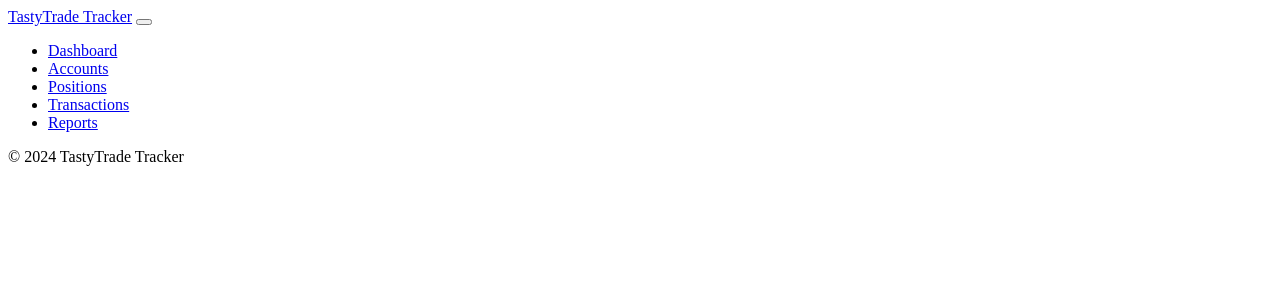
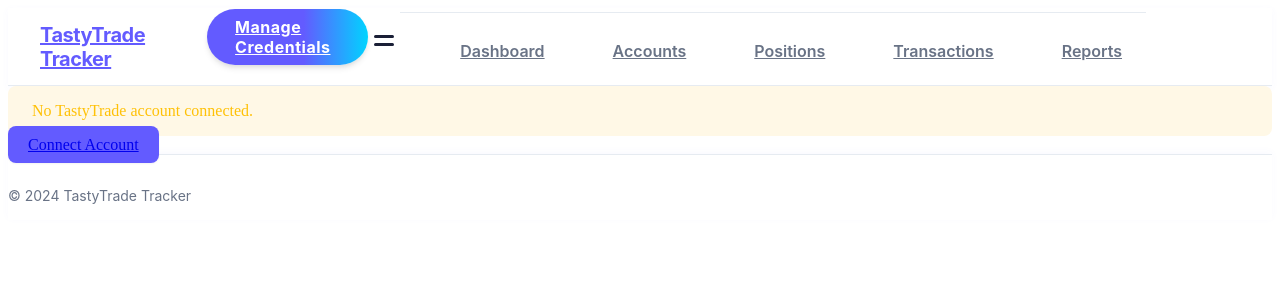
Before and after one commit to bostrovsky/tastyreport03, a Django app: page / in a window 1280 px wide. Shown: the top 300 px of the page. Run offline with Django 5.2, Linux system fonts and the light colour scheme; some libraries are stand-ins or nearby versions.

Commit message:
Refactor navbar: brand and Sync Now/Manage Credentials button alignment, fix Accounts dropdown structure, improve Stripe-style layout and dropdown CSS. Document current status and issues.

```diff
--- /dev/null
+++ b/static/css/stripe-inspired-overrides.css
@@ -0,0 +1,568 @@
+/* Stripe-Inspired Bootstrap Overrides for TastyTrade Tracker */
+:root {
+  --tt-primary: #635BFF;
+  --tt-primary-dark: #4B44C2;
+  --tt-primary-light: #857DFF;
+  --tt-secondary: #0A2540;
+  --tt-secondary-light: #1D3E5F;
+  --tt-accent: #00D4FF;
+  --tt-surface: #FFFFFF;
+  --tt-container: #F6F9FC;
+  --tt-container-dark: #E6EBF1;
+  --tt-text-primary: #1A1F36;
+  --tt-text-secondary: #697386;
+  --tt-text-disabled: #A5AFBD;
+  --tt-border-neutral: #E6EBF1;
+  --tt-border-focus: #635BFF;
+  --tt-success: #32D583;
+  --tt-info: #3E7BFA;
+  --tt-warning: #FFC107;
+  --tt-error: #FF4757;
+  --tt-success-light: #E3F9EF;
+  --tt-info-light: #EBF2FF;
+  --tt-warning-light: #FFF8E6;
+  --tt-error-light: #FFEBEE;
+  --tt-font-family: -apple-system, BlinkMacSystemFont, "Segoe UI", Roboto, Oxygen, Ubuntu, Cantarell, "Open Sans", "Helvetica Neue", sans-serif;
+  --tt-font-size-xs: 0.75rem;
+  --tt-font-size-sm: 0.875rem;
+  --tt-font-size-md: 1rem;
+  --tt-font-size-lg: 1.125rem;
+  --tt-font-size-xl: 1.25rem;
+  --tt-font-size-2xl: 1.5rem;
+  --tt-font-size-3xl: 1.875rem;
+  --tt-font-size-4xl: 2.25rem;
+  --tt-font-weight-normal: 400;
+  --tt-font-weight-medium: 500;
+  --tt-font-weight-semibold: 600;
+  --tt-font-weight-bold: 700;
+  --tt-line-height-tight: 1.2;
+  --tt-line-height-normal: 1.5;
+  --tt-line-height-loose: 1.8;
+  --tt-space-1: 0.25rem;
+  --tt-space-2: 0.5rem;
+  --tt-space-3: 0.75rem;
+  --tt-space-4: 1rem;
+  --tt-space-5: 1.5rem;
+  --tt-space-6: 2rem;
+  --tt-space-7: 2.5rem;
+  --tt-space-8: 3rem;
+  --tt-space-9: 4rem;
+  --tt-space-10: 5rem;
+  --tt-radius-sm: 4px;
+  --tt-radius-md: 8px;
+  --tt-radius-lg: 12px;
+  --tt-radius-full: 9999px;
+  --tt-shadow-sm: 0 1px 2px 0 rgba(0, 0, 0, 0.05);
+  --tt-shadow-md: 0 4px 6px -1px rgba(0, 0, 0, 0.1), 0 2px 4px -1px rgba(0, 0, 0, 0.06);
+  --tt-shadow-lg: 0 10px 15px -3px rgba(0, 0, 0, 0.1), 0 4px 6px -2px rgba(0, 0, 0, 0.05);
+  --tt-shadow-xl: 0 20px 25px -5px rgba(0, 0, 0, 0.1), 0 10px 10px -5px rgba(0, 0, 0, 0.04);
+}
+
+/* Buttons */
+.btn-primary {
+  background-color: var(--tt-primary);
+  border-color: var(--tt-primary);
+  border-radius: var(--tt-radius-md);
+  font-weight: var(--tt-font-weight-medium);
+  padding: 0.625rem 1.25rem;
+  transition: all 0.15s ease;
+  box-shadow: var(--tt-shadow-sm);
+}
+.btn-primary:hover, .btn-primary:focus {
+  background-color: var(--tt-primary-dark);
+  border-color: var(--tt-primary-dark);
+  transform: translateY(-1px);
+  box-shadow: var(--tt-shadow-md);
+}
+.btn-secondary {
+  background-color: white;
+  border-color: var(--tt-border-neutral);
+  color: var(--tt-text-primary);
+  border-radius: var(--tt-radius-md);
+  font-weight: var(--tt-font-weight-medium);
+  padding: 0.625rem 1.25rem;
+  transition: all 0.15s ease;
+}
+.btn-secondary:hover, .btn-secondary:focus {
+  background-color: var(--tt-container);
+  border-color: var(--tt-border-neutral);
+  color: var(--tt-text-primary);
+}
+.btn-outline-primary {
+  color: var(--tt-primary);
+  border-color: var(--tt-primary);
+  border-radius: var(--tt-radius-md);
+  font-weight: var(--tt-font-weight-medium);
+  padding: 0.625rem 1.25rem;
+}
+.btn-outline-primary:hover, .btn-outline-primary:focus {
+  background-color: var(--tt-primary);
+  color: white;
+}
+
+/* Cards */
+.card {
+  border: 1px solid var(--tt-border-neutral);
+  border-radius: var(--tt-radius-lg);
+  box-shadow: var(--tt-shadow-sm);
+  transition: box-shadow 0.15s ease;
+}
+.card:hover {
+  box-shadow: var(--tt-shadow-md);
+}
+.card-header {
+  background-color: white;
+  border-bottom: 1px solid var(--tt-border-neutral);
+  padding: var(--tt-space-4) var(--tt-space-5);
+}
+.card-body {
+  padding: var(--tt-space-5);
+}
+.card-footer {
+  background-color: var(--tt-container);
+  border-top: 1px solid var(--tt-border-neutral);
+  padding: var(--tt-space-4) var(--tt-space-5);
+}
+
+/* Forms */
+.form-control {
+  border: 1px solid var(--tt-border-neutral);
+  border-radius: var(--tt-radius-md);
+  padding: 0.625rem 0.75rem;
+  font-size: var(--tt-font-size-md);
+  transition: border-color 0.15s ease-in-out, box-shadow 0.15s ease-in-out;
+}
+.form-control:focus {
+  border-color: var(--tt-border-focus);
+  box-shadow: 0 0 0 4px rgba(99, 91, 255, 0.15);
+}
+.form-label {
+  font-size: var(--tt-font-size-sm);
+  font-weight: var(--tt-font-weight-medium);
+  color: var(--tt-text-secondary);
+  margin-bottom: var(--tt-space-2);
+}
+.form-text {
+  font-size: var(--tt-font-size-sm);
+  color: var(--tt-text-secondary);
+  margin-top: var(--tt-space-2);
+}
+
+/* Alerts */
+.alert {
+  border: none;
+  border-radius: var(--tt-radius-md);
+  padding: var(--tt-space-4) var(--tt-space-5);
+}
+.alert-success {
+  background-color: var(--tt-success-light);
+  color: var(--tt-success);
+}
+.alert-info {
+  background-color: var(--tt-info-light);
+  color: var(--tt-info);
+}
+.alert-warning {
+  background-color: var(--tt-warning-light);
+  color: var(--tt-warning);
+}
+.alert-danger {
+  background-color: var(--tt-error-light);
+  color: var(--tt-error);
+}
+
+/* Badges */
+.badge {
+  font-weight: var(--tt-font-weight-medium);
+  padding: 0.35em 0.65em;
+  border-radius: var(--tt-radius-full);
+}
+.badge-primary {
+  background-color: var(--tt-primary);
+}
+.badge-success {
+  background-color: var(--tt-success);
+}
+.badge-info {
+  background-color: var(--tt-info);
+}
+.badge-warning {
+  background-color: var(--tt-warning);
+  color: var(--tt-text-primary);
+}
+.badge-danger {
+  background-color: var(--tt-error);
+}
+
+/* Tables */
+.table {
+  --bs-table-bg: transparent;
+  --bs-table-striped-bg: var(--tt-container);
+  --bs-table-striped-color: var(--tt-text-primary);
+  --bs-table-active-bg: var(--tt-container-dark);
+  --bs-table-active-color: var(--tt-text-primary);
+  --bs-table-hover-bg: var(--tt-container);
+  --bs-table-hover-color: var(--tt-text-primary);
+  border-color: var(--tt-border-neutral);
+}
+
+/* --- Stripe-Inspired Navbar (Stripe.com accurate) --- */
+.stripe-navbar, .navbar {
+  background: var(--tt-surface) !important;
+  box-shadow: 0 2px 8px 0 rgba(99,91,255,0.04);
+  border-bottom: 1.5px solid var(--tt-border-neutral);
+  font-family: var(--tt-font-family);
+  min-height: 64px;
+  padding-left: var(--tt-space-6);
+  padding-right: var(--tt-space-6);
+  z-index: 1000;
+}
+
+.navbar-brand {
+  font-size: var(--tt-font-size-xl);
+  font-weight: var(--tt-font-weight-bold);
+  color: var(--tt-primary) !important;
+  letter-spacing: -0.5px;
+  padding-left: 0;
+  margin-right: var(--tt-space-6);
+  transition: color 0.18s;
+}
+.navbar-brand:hover {
+  color: var(--tt-primary-dark) !important;
+}
+
+.navbar-nav {
+  gap: var(--tt-space-2);
+}
+
+.stripe-nav-link, .navbar-nav .nav-link {
+  color: var(--tt-text-secondary) !important;
+  font-weight: var(--tt-font-weight-semibold);
+  font-size: var(--tt-font-size-md);
+  padding: 0.5rem 1.25rem;
+  border-radius: var(--tt-radius-full);
+  background: none !important;
+  border: none !important;
+  transition: color 0.18s, background 0.18s;
+  margin-right: 0.25rem;
+}
+.stripe-nav-link.active, .navbar-nav .nav-link.active,
+.stripe-nav-link:focus, .navbar-nav .nav-link:focus,
+.stripe-nav-link:hover, .navbar-nav .nav-link:hover {
+  color: var(--tt-primary) !important;
+  background: var(--tt-container-dark);
+  text-decoration: none;
+}
+
+/* --- Stripe-Inspired Primary Action Button --- */
+.btn-stripe, .btn-primary.stripe-action {
+  background: linear-gradient(90deg, var(--tt-primary) 60%, var(--tt-accent) 100%);
+  color: #fff !important;
+  font-weight: var(--tt-font-weight-bold);
+  font-size: var(--tt-font-size-md);
+  border-radius: var(--tt-radius-full);
+  box-shadow: var(--tt-shadow-md);
+  padding: 0.5rem 1.75rem;
+  border: none;
+  letter-spacing: 0.5px;
+  transition: background 0.18s, box-shadow 0.18s, transform 0.12s;
+  margin-left: var(--tt-space-3);
+}
+.btn-stripe:hover, .btn-primary.stripe-action:hover {
+  background: linear-gradient(90deg, var(--tt-primary-dark) 60%, var(--tt-accent) 100%);
+  box-shadow: var(--tt-shadow-lg);
+  transform: translateY(-2px) scale(1.03);
+}
+
+/* --- Footer --- */
+.footer {
+  background: var(--tt-surface);
+  border-top: 1.5px solid var(--tt-border-neutral);
+  box-shadow: 0 -2px 8px 0 rgba(99,91,255,0.03);
+  font-family: var(--tt-font-family);
+  font-size: var(--tt-font-size-sm);
+  color: var(--tt-text-secondary);
+  padding: var(--tt-space-6) 0 var(--tt-space-4) 0;
+}
+.footer .text-muted {
+  color: var(--tt-text-secondary) !important;
+}
+
+/* --- Stripe-Inspired Sync Button --- */
+.btn-sync, .btn-primary.sync-now {
+  background: linear-gradient(90deg, var(--tt-primary) 60%, var(--tt-accent) 100%);
+  color: #fff !important;
+  font-weight: var(--tt-font-weight-bold);
+  font-size: var(--tt-font-size-lg);
+  border-radius: var(--tt-radius-full);
+  box-shadow: var(--tt-shadow-md);
+  padding: 0.75rem 2.25rem;
+  border: none;
+  letter-spacing: 0.5px;
+  transition: background 0.18s, box-shadow 0.18s, transform 0.12s;
+}
+.btn-sync:hover, .btn-primary.sync-now:hover {
+  background: linear-gradient(90deg, var(--tt-primary-dark) 60%, var(--tt-accent) 100%);
+  box-shadow: var(--tt-shadow-lg);
+  transform: translateY(-2px) scale(1.03);
+}
+
+/* --- Stripe-Inspired Dropdown Menu --- */
+.stripe-dropdown, .dropdown-menu {
+  background: #fff;
+  border: 1.5px solid var(--tt-border-neutral);
+  border-radius: var(--tt-radius-lg);
+  box-shadow: 0 8px 32px 0 rgba(99,91,255,0.08);
+  min-width: 200px;
+  padding: var(--tt-space-2) 0;
+  margin-top: var(--tt-space-2);
+  font-family: var(--tt-font-family);
+}
+.stripe-dropdown .dropdown-item, .dropdown-menu .dropdown-item {
+  color: var(--tt-text-secondary);
+  font-size: var(--tt-font-size-md);
+  font-weight: var(--tt-font-weight-medium);
+  padding: 0.75rem 1.5rem;
+  border-radius: var(--tt-radius-md);
+  transition: background 0.15s, color 0.15s;
+}
+.stripe-dropdown .dropdown-item:hover, .dropdown-menu .dropdown-item:hover {
+  background: var(--tt-container-dark);
+  color: var(--tt-primary);
+}
+
+/* --- Hamburger & Mobile Nav --- */
+.navbar-toggler {
+  border: none;
+  background: none;
+  outline: none;
+  box-shadow: none;
+}
+.navbar-toggler-icon {
+  background-image: none;
+  width: 1.5em;
+  height: 1.5em;
+  position: relative;
+  display: inline-block;
+}
+.navbar-toggler-icon:before, .navbar-toggler-icon:after, .navbar-toggler-icon div {
+  content: '';
+  display: block;
+  background: var(--tt-text-primary);
+  height: 3px;
+  border-radius: 2px;
+  margin: 5px 0;
+  transition: all 0.2s;
+}
+.navbar-toggler-icon:before { margin-top: 0; }
+.navbar-toggler-icon:after { margin-bottom: 0; }
+
+@media (max-width: 991.98px) {
+  .navbar-collapse {
+    background: #fff;
+    box-shadow: 0 8px 32px 0 rgba(99,91,255,0.08);
+    border-radius: var(--tt-radius-lg);
+    margin-top: var(--tt-space-2);
+    padding: var(--tt-space-4);
+    position: absolute;
+    left: 0;
+    right: 0;
+    z-index: 999;
+  }
+  .navbar-nav {
+    flex-direction: column;
+    gap: var(--tt-space-2);
+  }
+  .navbar-nav .nav-link {
+    padding: 0.75rem 1.5rem;
+    font-size: var(--tt-font-size-lg);
+  }
+  .d-flex.align-items-center.gap-2 {
+    margin-top: var(--tt-space-3);
+    justify-content: flex-start;
+  }
+}
+
+/* --- Force horizontal navbar on desktop (fix for vertical nav issue) --- */
+@media (min-width: 992px) {
+  .navbar-nav.flex-row {
+    display: flex !important;
+    flex-direction: row !important;
+    align-items: center;
+    gap: var(--tt-space-2);
+  }
+  .navbar-nav.flex-row .nav-item {
+    margin-right: 1rem;
+  }
+  .navbar-nav.flex-row .nav-item:last-child {
+    margin-right: 0;
+  }
+}
+
+/* Remove bullets from dropdown menus */
+.dropdown-menu {
+  list-style: none !important;
+  padding-left: 0 !important;
+}
+
+/* Stripe-style horizontal navbar row */
+.navbar .container-fluid {
+  display: flex;
+  align-items: center;
+}
+.navbar-brand {
+  margin-right: 2rem;
+  display: flex;
+  align-items: center;
+}
+.navbar-nav.flex-row {
+  flex-direction: row !important;
+  gap: 0.5rem;
+}
+.navbar-nav .nav-item {
+  display: flex;
+  align-items: center;
+}
+.d-flex.align-items-center.ms-auto {
+  margin-left: auto !important;
+}
+
+/* Navbar dropdown alignment fix */
+.navbar-nav > .nav-item {
+  margin-bottom: 0 !important;
+  margin-top: 0 !important;
+  display: flex;
+  align-items: center;
+}
+.navbar-nav > .nav-item.dropdown {
+  display: flex;
+  align-items: center;
+}
+.navbar-nav .dropdown-toggle {
+  margin-bottom: 0 !important;
+  margin-top: 0 !important;
+  display: flex;
+  align-items: center;
+}
+
+/* Brand and sync/credentials button alignment tweaks */
+.navbar .container-fluid.d-block > .d-flex.align-items-center.mb-2 {
+  margin-bottom: 0.25rem;
+}
+.navbar .container-fluid.d-block > .d-flex.align-items-center.mb-2 + .d-flex.align-items-center.mb-2 {
+  margin-bottom: 1.25rem;
+}
+
+/* Visually separate navbar row */
+.navbar .navbar-collapse {
+  margin-top: 0.25rem;
+  padding-top: 0.25rem;
+  border-top: 1px solid var(--tt-border-neutral);
+}
+
+/* Make Manage Credentials button visually distinct */
+.btn-outline-primary.stripe-action {
+  background: #fff !important;
+  color: var(--tt-primary) !important;
+  border: 2px solid var(--tt-primary) !important;
+  border-radius: var(--tt-radius-full);
+  font-weight: var(--tt-font-weight-bold);
+  font-size: var(--tt-font-size-md);
+  box-shadow: var(--tt-shadow-sm);
+  padding: 0.5rem 1.75rem;
+  letter-spacing: 0.5px;
+  transition: background 0.18s, color 0.18s, box-shadow 0.18s, border-color 0.18s;
+}
+.btn-outline-primary.stripe-action:hover, .btn-outline-primary.stripe-action:focus {
+  background: var(--tt-primary-light) !important;
+  color: #fff !important;
+  border-color: var(--tt-primary-dark) !important;
+  box-shadow: var(--tt-shadow-md);
+}
+
+/* Ensure button row under brand is spaced */
+.navbar .container-fluid.d-block > .d-flex.align-items-center.mb-3 {
+  margin-top: 0.5rem;
+  margin-bottom: 1.5rem;
+}
+
+/* Stripe-inspired primary and secondary action buttons */
+.btn-stripe.stripe-action, .btn-outline-primary.stripe-action {
+  background: linear-gradient(90deg, var(--tt-primary) 60%, var(--tt-accent) 100%) !important;
+  color: #fff !important;
+  font-weight: var(--tt-font-weight-bold);
+  font-size: var(--tt-font-size-md);
+  border-radius: var(--tt-radius-full);
+  box-shadow: var(--tt-shadow-md);
+  padding: 0.5rem 1.75rem;
+  border: none;
+  letter-spacing: 0.5px;
+  transition: background 0.18s, box-shadow 0.18s, transform 0.12s;
+  margin-left: 0;
+}
+.btn-stripe.stripe-action:hover, .btn-outline-primary.stripe-action:hover, .btn-stripe.stripe-action:focus, .btn-outline-primary.stripe-action:focus {
+  background: linear-gradient(90deg, var(--tt-primary-dark) 60%, var(--tt-accent) 100%) !important;
+  box-shadow: var(--tt-shadow-lg);
+  transform: translateY(-2px) scale(1.03);
+  color: #fff !important;
+}
+
+/* Dropdown menu floating style */
+.dropdown-menu.stripe-dropdown {
+  box-shadow: 0 8px 32px 0 rgba(99,91,255,0.12);
+  border: 1.5px solid var(--tt-border-neutral);
+  border-radius: var(--tt-radius-lg);
+  min-width: 200px;
+  margin-top: 0.5rem;
+  padding: var(--tt-space-2) 0;
+  background: #fff;
+}
+
+/* Force dropdown menu to float and not appear inline in nav bar */
+.navbar-nav.flex-row > .nav-item.dropdown {
+  position: relative;
+}
+.navbar-nav.flex-row > .nav-item.dropdown .dropdown-menu {
+  position: absolute;
+  left: 0;
+  top: 100%;
+  min-width: 200px;
+  display: none;
+  z-index: 1000;
+}
+.navbar-nav.flex-row > .nav-item.dropdown.show .dropdown-menu,
+.navbar-nav.flex-row > .nav-item.dropdown .dropdown-menu.show {
+  display: block;
+}
+
+/* Ensure sync/manage button row under brand is left-aligned and spaced */
+.navbar .mb-3.ms-2 {
+  margin-left: 0.25rem;
+  margin-bottom: 1.25rem;
+  display: flex;
+  align-items: flex-start;
+}
+
+/* Ensure navbar row is horizontal and not stacked */
+.navbar .w-100 {
+  display: flex;
+  align-items: center;
+  width: 100%;
+}
+
+/* Fix dropdown menu floating and visibility */
+.navbar-nav.flex-row > .nav-item.dropdown {
+  position: relative;
+}
+.navbar-nav.flex-row > .nav-item.dropdown .dropdown-menu {
+  position: absolute;
+  left: 0;
+  top: 100%;
+  min-width: 200px;
+  display: none;
+  z-index: 1000;
+}
+.navbar-nav.flex-row > .nav-item.dropdown.show .dropdown-menu,
+.navbar-nav.flex-row > .nav-item.dropdown .dropdown-menu.show {
+  display: block;
+}
--- a/templates/base.html
+++ b/templates/base.html
@@ -6,30 +6,88 @@
     <meta name="viewport" content="width=device-width, initial-scale=1.0">
     <title>{% block title %}TastyTrade Tracker{% endblock %}</title>
     <link rel="stylesheet" href="{% static 'css/bootstrap.min.css' %}">
+    <link rel="stylesheet" href="{% static 'css/stripe-inspired-overrides.css' %}">
     {% block extra_head %}{% endblock %}
 </head>
 <body>
     <header>
-        <nav class="navbar navbar-expand-lg navbar-light bg-light">
-            <div class="container-fluid">
-                <a class="navbar-brand" href="/">TastyTrade Tracker</a>
-                <button class="navbar-toggler" type="button" data-bs-toggle="collapse" data-bs-target="#navbarNav" aria-controls="navbarNav" aria-expanded="false" aria-label="Toggle navigation">
-                    <span class="navbar-toggler-icon"></span>
-                </button>
-                <div class="collapse navbar-collapse" id="navbarNav">
-                    <ul class="navbar-nav ms-auto">
-                        <li class="nav-item"><a class="nav-link" href="/">Dashboard</a></li>
-                        <li class="nav-item"><a class="nav-link" href="/accounts/">Accounts</a></li>
-                        <li class="nav-item"><a class="nav-link" href="/positions/">Positions</a></li>
-                        <li class="nav-item"><a class="nav-link" href="/transactions/">Transactions</a></li>
-                        <li class="nav-item"><a class="nav-link" href="/reports/">Reports</a></li>
-                        <!-- Add login/logout/profile links here as needed -->
-                    </ul>
+        <nav class="navbar stripe-navbar navbar-expand-lg navbar-light bg-light flex-column align-items-start">
+            <div class="container-fluid flex-column align-items-start p-0 w-100">
+                <!-- Brand -->
+                <a class="navbar-brand mb-2 ms-2" href="/">TastyTrade Tracker</a>
+                <!-- Sync/Manage Button below brand -->
+                <div class="mb-3 ms-2">
+                    {% if tastytrade_credential %}
+                        <form method="post" action="{% url 'tastytrade_sync' %}" class="d-inline">
+                            {% csrf_token %}
+                            <button type="submit" class="btn btn-stripe stripe-action">Sync Now</button>
+                        </form>
+                    {% else %}
+                        <a href="{% url 'tastytrade_connect' %}" class="btn btn-stripe stripe-action">Manage Credentials</a>
+                    {% endif %}
+                </div>
+                <!-- Navbar row -->
+                <div class="w-100">
+                    <button class="navbar-toggler" type="button" data-bs-toggle="collapse" data-bs-target="#navbarNav" aria-controls="navbarNav" aria-expanded="false" aria-label="Toggle navigation">
+                        <span class="navbar-toggler-icon"></span>
+                    </button>
+                    <div class="collapse navbar-collapse" id="navbarNav">
+                        <ul class="navbar-nav flex-row align-items-center me-auto mb-0">
+                            <li class="nav-item"><a class="nav-link stripe-nav-link fw-bold" href="/">Dashboard</a></li>
+                            <li class="nav-item dropdown">
+                                <a class="nav-link stripe-nav-link dropdown-toggle" href="#" id="accountsDropdown" role="button" data-bs-toggle="dropdown" aria-expanded="false">Accounts</a>
+                                <ul class="dropdown-menu stripe-dropdown" aria-labelledby="accountsDropdown">
+                                    <li><a class="dropdown-item" href="/accounts/">All Accounts</a></li>
+                                    <li><a class="dropdown-item" href="/accounts/email/">Email Settings</a></li>
+                                </ul>
+                            </li>
+                            <li class="nav-item"><a class="nav-link stripe-nav-link" href="/positions/">Positions</a></li>
+                            <li class="nav-item"><a class="nav-link stripe-nav-link" href="/transactions/">Transactions</a></li>
+                            <li class="nav-item"><a class="nav-link stripe-nav-link" href="/reports/">Reports</a></li>
+                        </ul>
+                    </div>
                 </div>
             </div>
         </nav>
     </header>
     <main class="container my-4">
+        {% if messages %}
+          <div class="container mt-3">
+            {% for message in messages %}
+              <div class="alert alert-{{ message.tags }} d-flex justify-content-between align-items-center">
+                <span>
+                  {{ message }}
+                  {% if tastytrade_credential and message.tags == "success" %}
+                    <small class="text-muted ms-2">
+                      (Last Sync:
+                      {% if tastytrade_credential.last_sync %}
+                        {{ tastytrade_credential.last_sync|date:"Y-m-d H:i" }}
+                      {% else %}
+                        Never
+                      {% endif %}
+                      )
+                    </small>
+                  {% endif %}
+                </span>
+              </div>
+            {% endfor %}
+          </div>
+        {% endif %}
+        {% if tastytrade_credential %}
+          <div class="alert alert-success">
+            <strong>Connected as:</strong> {{ tastytrade_credential.username }}<br>
+            <strong>Last Sync:</strong>
+            {% if tastytrade_credential.last_sync %}
+              {{ tastytrade_credential.last_sync|date:"Y-m-d H:i" }}
+            {% else %}
+              Never
+            {% endif %}
+            <br>
+          </div>
+        {% else %}
+          <div class="alert alert-warning">No TastyTrade account connected.</div>
+          <a href="{% url 'tastytrade_connect' %}" class="btn btn-primary">Connect Account</a>
+        {% endif %}
         {% block content %}{% endblock %}
     </main>
     <footer class="footer mt-auto py-3 bg-light">
```
